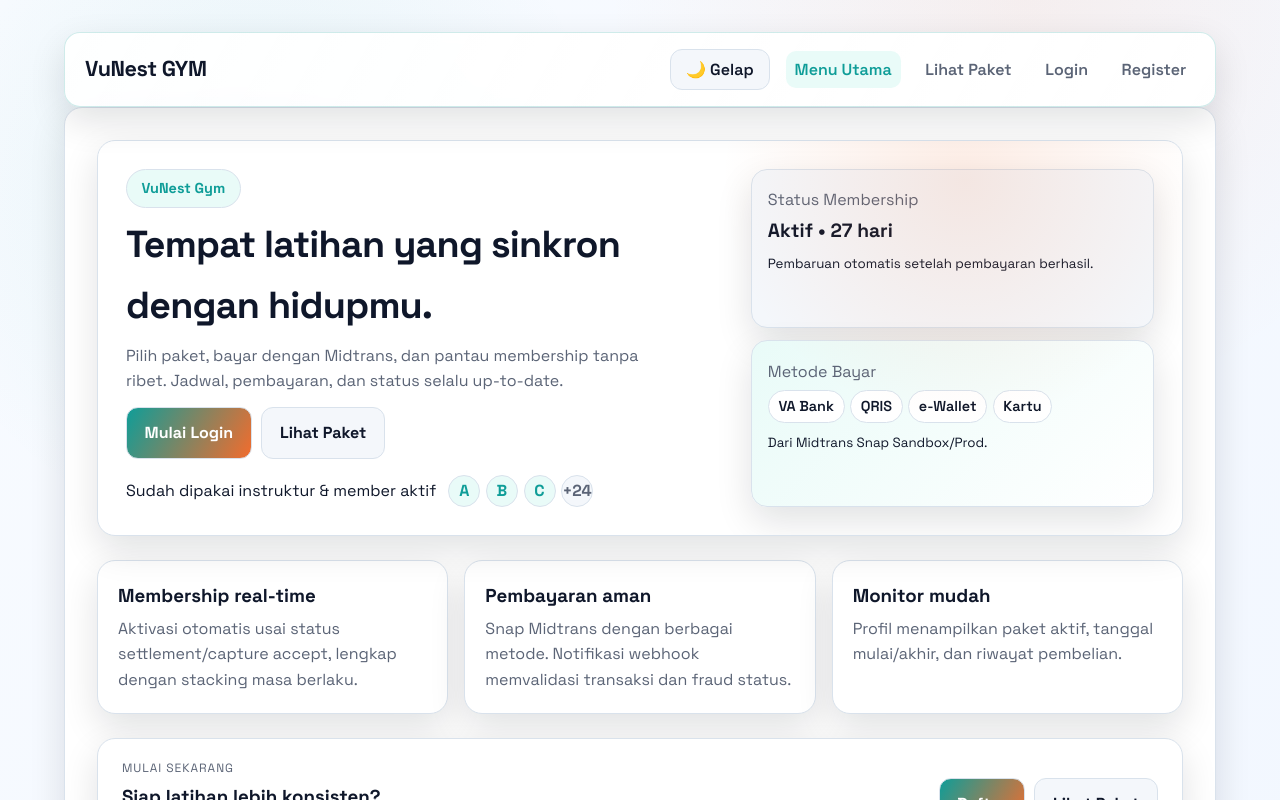
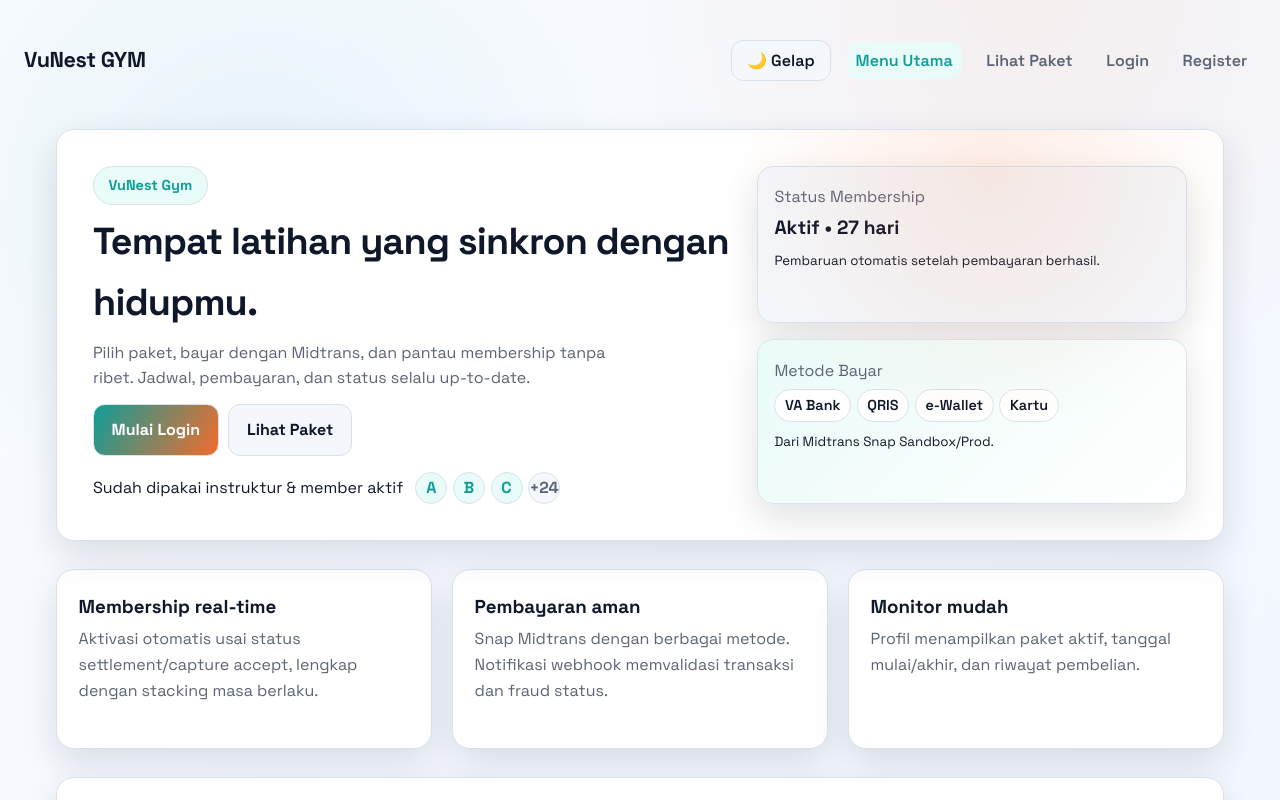
Before and after one commit to muhtegaralfikri/gym-membership-app, a Vue app in the folder frontend/: page / in a window 1280 px wide. Shown: the top 800 px of the page. Built offline with nearby package versions, Linux system fonts and the light colour scheme; no server answers.

Commit message:
fix layout

```diff
--- a/frontend/src/components/Navbar.vue
+++ b/frontend/src/components/Navbar.vue
@@ -65,15 +65,8 @@ const isDark = computed(() => theme.value === 'dark')
   display: flex;
   justify-content: space-between;
   align-items: center;
-  padding: 1rem 1.25rem;
-  background: linear-gradient(120deg, var(--nav), var(--surface));
-  border: 1px solid var(--nav-border);
-  border-radius: 16px;
-  backdrop-filter: blur(6px);
-  box-shadow: var(--shadow);
-  position: sticky;
-  top: 1rem;
-  z-index: 10;
+  padding: 1rem 0;
+  background: transparent;
   gap: 1rem;
 }
 
--- a/frontend/src/style.css
+++ b/frontend/src/style.css
@@ -73,19 +73,19 @@ a:hover {
 }
 
 #app {
-  max-width: 1200px;
+  max-width: 1400px;
   margin: 0 auto;
-  padding: 2rem 1.5rem 3rem;
+  padding: 1.5rem 1.5rem 3rem;
+  width: 100%;
 }
 
 main {
-  background: var(--surface);
-  border: 1px solid var(--border);
-  border-radius: 18px;
-  box-shadow: var(--shadow);
-  padding: 1.5rem;
+  background: transparent;
+  border: none;
+  box-shadow: none;
+  padding: 0;
   position: relative;
-  overflow: hidden;
+  overflow: visible;
 }
 
 button {
--- a/frontend/src/views/HomeView.vue
+++ b/frontend/src/views/HomeView.vue
@@ -85,13 +85,13 @@ const primaryLabel = computed(() => (auth.isAuthenticated ? 'Lihat Profil' : 'Mu
 .home {
   display: flex;
   flex-direction: column;
-  gap: 1.5rem;
+  gap: 1.75rem;
 }
 .hero {
   display: grid;
   grid-template-columns: 1.2fr 0.8fr;
   gap: 1.25rem;
-  padding: 1.75rem;
+  padding: 2.25rem;
   position: relative;
   overflow: hidden;
 }
@@ -204,13 +204,17 @@ const primaryLabel = computed(() => (auth.isAuthenticated ? 'Lihat Profil' : 'Mu
   font-weight: 600;
   font-size: 0.9rem;
 }
+.panel + .panel {
+  margin-top: 0.25rem;
+}
 .grid {
   display: grid;
-  grid-template-columns: repeat(auto-fit, minmax(220px, 1fr));
-  gap: 1rem;
+  grid-template-columns: repeat(auto-fit, minmax(260px, 1fr));
+  gap: 1.25rem;
 }
 .feature {
-  padding: 1.25rem;
+  padding: 1.35rem;
+  min-height: 180px;
 }
 .feature h3 {
   margin: 0 0 0.3rem;
@@ -224,7 +228,7 @@ const primaryLabel = computed(() => (auth.isAuthenticated ? 'Lihat Profil' : 'Mu
   justify-content: space-between;
   align-items: center;
   gap: 1rem;
-  padding: 1.25rem 1.5rem;
+  padding: 1.5rem 1.75rem;
 }
 .eyebrow {
   text-transform: uppercase;
```
